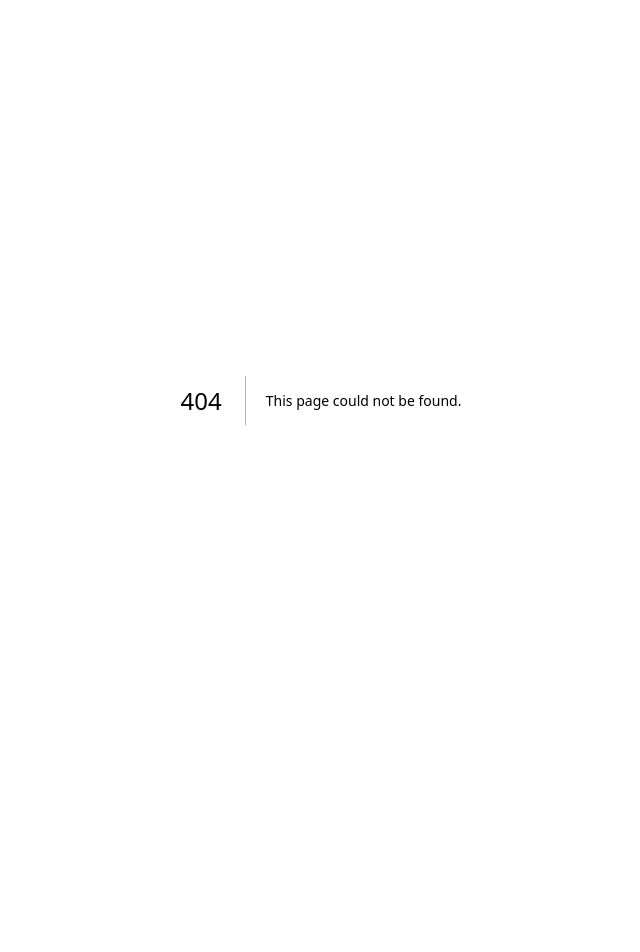
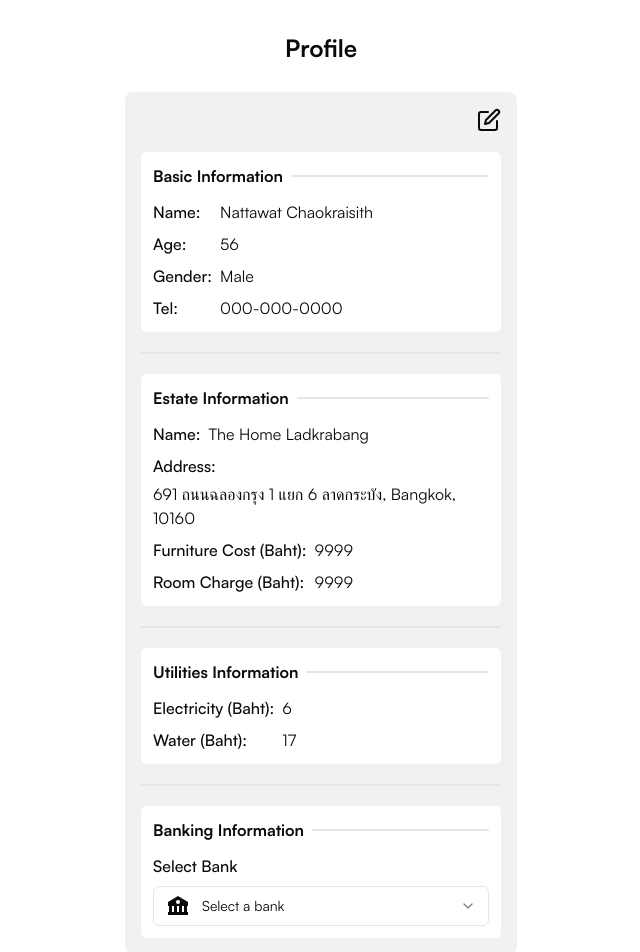
Before and after one commit to NattawatC/streamflow, a Next.js app: page /owner/setting in a window 1280 px wide. Before the commit this address had no page. Shown: the top 952 px of the page, without its empty margins (319-959 px from the left). Before the commit the page ends 800 px from the top, so only its background shows below. Built offline with nearby package versions, Linux system fonts and the light colour scheme.

Commit message:
Create owner's setting page

```diff
--- /dev/null
+++ b/src/pages/owner/setting.tsx
@@ -0,0 +1,264 @@
+"use client"
+
+import { BiSolidBank } from "react-icons/bi"
+import { useState } from "react"
+import { NextPage } from "next"
+import Link from "next/link"
+import { Button } from "@/components/ui/button"
+import CautionCard from "@/components/cautionCard"
+import { Separator } from "@/components/ui/separator"
+import { MainLayout } from "@/components/layout"
+import { FiEdit } from "react-icons/fi"
+import {
+  Select,
+  SelectContent,
+  SelectItem,
+  SelectTrigger,
+  SelectValue,
+} from "@/components/ui/select"
+import { MockData } from "@/interfaces/mockData"
+
+const mockData: MockData = {
+  firstname: "Nattawat",
+  lastname: "Chaokraisith",
+  gender: "Male",
+  age: 56,
+  phoneNumber: "000-000-0000",
+  roomNumber: 123,
+  floorNumber: 123,
+  BuildingNumber: 123,
+  status: false,
+  estate: {
+    name: "The Home Ladkrabang",
+    address: "691 ถนนฉลองกรุง 1 แยก 6 ลาดกระบัง",
+    city: "Bangkok",
+    zipCode: "10160",
+    totalRoom: 99,
+    totalBuilding: 99,
+    totalFloor: 99,
+    furnitureCost: 9999,
+    roomCharge: 9999,
+    electricityCost: 6,
+    waterCost: 17,
+  },
+  tenant: [
+    {
+      firstname: "John",
+      lastname: "Clark",
+      room: 101,
+      pStatus: false,
+      rStatus: true,
+    },
+    {
+      firstname: "Sarah",
+      lastname: "Shelby",
+      room: 102,
+      pStatus: true,
+      rStatus: false,
+    },
+    {
+      firstname: "Tomb",
+      lastname: "Raider",
+      room: 103,
+      pStatus: true,
+      rStatus: true,
+    },
+  ],
+}
+
+const bank = [
+  {
+    name: "Bank of America",
+    accountNumber: "123456789",
+  },
+  {
+    name: "Chase Bank",
+    accountNumber: "987654321",
+  },
+  {
+    name: "Wells Fargo",
+    accountNumber: "456789123",
+  },
+  {
+    name: "Citi Bank",
+    accountNumber: "789123456",
+  },
+  {
+    name: "HSBC",
+    accountNumber: "321987654",
+  },
+]
+
+const setting: NextPage = () => {
+  const [selectedEstate, setSelectedEstate] = useState({
+    name: "",
+    accountNumber: "",
+  })
+
+  const handleSelect = (value: string) => {
+    const bankData = bank.find((item) => item.name === value)
+    setSelectedEstate(bankData || { name: "", accountNumber: "" })
+  }
+  return (
+    <>
+      <MainLayout className="flex flex-col gap-7">
+        <div className="flex flex-row justify-center gap-2">
+          <h1 className="font-bold text-2xl">Profile</h1>
+        </div>
+        <div className="flex flex-col gap-5 items-center bg-custom-gray-background p-4 rounded-lg">
+          <div className="flex justify-end w-full">
+            <Link href={"/tenant/editProfile"}>
+              <FiEdit size={24} />
+            </Link>
+          </div>
+          <div className="flex flex-col bg-white w-full text-base p-3 gap-3 rounded-md">
+            <div className="flex flex-row gap-2">
+              <p className="whitespace-nowrap font-bold">Basic Information</p>
+              <div className="flex w-full items-center">
+                <Separator className="h-[2px] rounded-sm w-full justify-center" />
+              </div>
+            </div>
+            <div className="flex flex-row gap-2">
+              <div className="flex flex-col font-medium gap-2">
+                <p>Name:</p>
+                <p>Age:</p>
+                <p>Gender:</p>
+                <p>Tel:</p>
+              </div>
+              <div className="flex flex-col gap-2">
+                <p>
+                  {mockData.firstname} {mockData.lastname}
+                </p>
+                <p>{mockData.age}</p>
+                <p>{mockData.gender}</p>
+                <p>{mockData.phoneNumber}</p>
+              </div>
+            </div>
+          </div>
+
+          <Separator className="h-[2px] rounded-sm w-full justify-center" />
+
+          <div className="flex flex-col bg-white w-full text-base p-3 gap-3 rounded-md">
+            <div className="flex flex-row gap-2">
+              <p className="whitespace-nowrap font-bold">Estate Information</p>
+              <div className="flex w-full items-center">
+                <Separator className="h-[2px] rounded-sm w-full justify-center" />
+              </div>
+            </div>
+            <div className="flex flex-col gap-2">
+              <div className="flex flex-row gap-2">
+                <div className="flex flex-col font-medium gap-2">
+                  <p>Name:</p>
+                </div>
+                <div className="flex flex-col gap-2">
+                  <p>{mockData.estate.name}</p>
+                </div>
+              </div>
+              <div className="flex flex-col gap-1">
+                <p className="font-medium">Address:</p>
+                <p>
+                  {mockData.estate.address}, {mockData.estate.city},{" "}
+                  {mockData.estate.zipCode}
+                </p>
+              </div>
+              <div className="flex flex-row gap-2">
+                <div className="flex flex-col font-medium gap-2">
+                  <p>Furniture Cost (Baht):</p>
+                  <p>Room Charge (Baht):</p>
+                </div>
+                <div className="flex flex-col gap-2">
+                  <p>{mockData.estate.furnitureCost}</p>
+                  <p>{mockData.estate.roomCharge}</p>
+                </div>
+              </div>
+            </div>
+          </div>
+
+          <Separator className="h-[2px] rounded-sm w-full justify-center" />
+
+          <div className="flex flex-col bg-white w-full text-base p-3 gap-3 rounded-md">
+            <div className="flex flex-row gap-2">
+              <p className="whitespace-nowrap font-bold">
+                Utilities Information
+              </p>
+              <div className="flex w-full items-center">
+                <Separator className="h-[2px] rounded-sm w-full justify-center" />
+              </div>
+            </div>
+            <div className="flex flex-row gap-2">
+              <div className="flex flex-col font-medium gap-2">
+                <p>Electricity (Baht):</p>
+                <p>Water (Baht):</p>
+              </div>
+              <div className="flex flex-col gap-2">
+                <p>{mockData.estate.electricityCost}</p>
+                <p>{mockData.estate.waterCost}</p>
+              </div>
+            </div>
+          </div>
+
+          <Separator className="h-[2px] rounded-sm w-full justify-center" />
+
+          <div className="flex flex-col bg-white w-full text-base p-3 gap-3 rounded-md">
+            <div className="flex flex-row gap-2">
+              <p className="whitespace-nowrap font-bold">Banking Information</p>
+              <div className="flex w-full items-center">
+                <Separator className="h-[2px] rounded-sm w-full justify-center" />
+              </div>
+            </div>
+            <div className="flex flex-col gap-2">
+              <div className="flex flex-col font-medium gap-2">
+                <p>Select Bank</p>
+              </div>
+              <Select onValueChange={handleSelect}>
+                <SelectTrigger
+                  className="flex w-full"
+                  icon={<BiSolidBank size={24} />}
+                >
+                  <SelectValue placeholder="Select a bank" />
+                </SelectTrigger>
+                <SelectContent>
+                  {bank.map((item) => (
+                    <SelectItem key={item.name} value={item.name}>
+                      {item.name}
+                    </SelectItem>
+                  ))}
+                </SelectContent>
+              </Select>
+
+              {/* Display selected address */}
+              {selectedEstate.accountNumber && (
+                <>
+                  <div className="flex flex-row gap-2">
+                    <div className="flex flex-col font-medium gap-2">
+                      <p>Account Number:</p>
+                    </div>
+                    <div className="flex flex-col gap-2">
+                      <p>{selectedEstate.accountNumber}</p>
+                    </div>
+                  </div>
+                </>
+              )}
+            </div>
+          </div>
+        </div>
+
+        <div className="flex flex-col gap-3">
+          <Link href={"/owner/home"}>
+            <Button className="font-bold bg-custom-green text-black w-full text-base gap-2">
+              Return to Home
+            </Button>
+          </Link>
+
+          <Link
+            href={"/login"}
+            className="flex font-bold justify-center underline"
+          >
+            Log Out
+          </Link>
+        </div>
+      </MainLayout>
+    </>
+  )
+}
+export default setting
```
